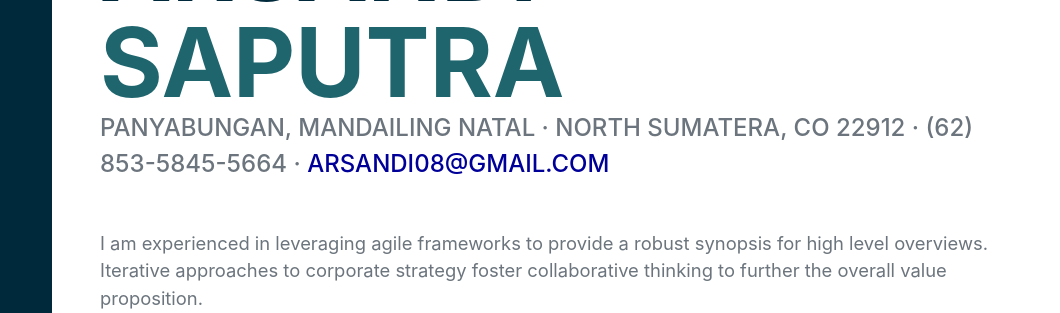
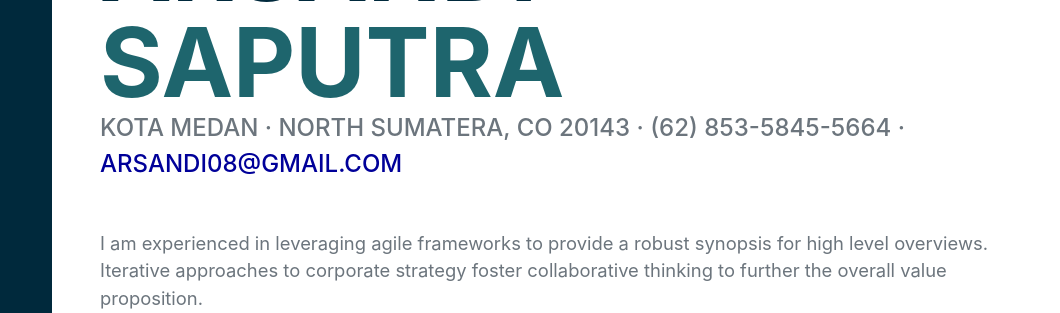
Before and after one commit to arsandisaputra/arsandisaputra.github.io, a plain HTML site: page index.html in a window 1280 px wide. Shown: the part 233-546 px from the top of the page, 220-1280 px from the left. Drawn offline with nearby package versions, Linux system fonts and the light colour scheme; a web font is replaced by a local one.

Commit message:
Update index.html

```diff
--- a/index.html
+++ b/index.html
@@ -44,7 +44,7 @@
                     <span class="text-primary">Saputra</span>
                 </h1>
                 <div class="subheading mb-5">
-                    Panyabungan, Mandailing Natal · North Sumatera, CO 22912 · (62) 853-5845-5664 ·
+                    Kota Medan · North Sumatera, CO 20143 · (62) 853-5845-5664 ·
                     <a href="mailto:arsandi08@gmail.com">arsandi08@gmail.com</a>
                 </div>
                 <p class="lead mb-5">I am experienced in leveraging agile frameworks to provide a robust synopsis for high level overviews. Iterative approaches to corporate strategy foster collaborative thinking to further the overall value proposition.</p>
```
